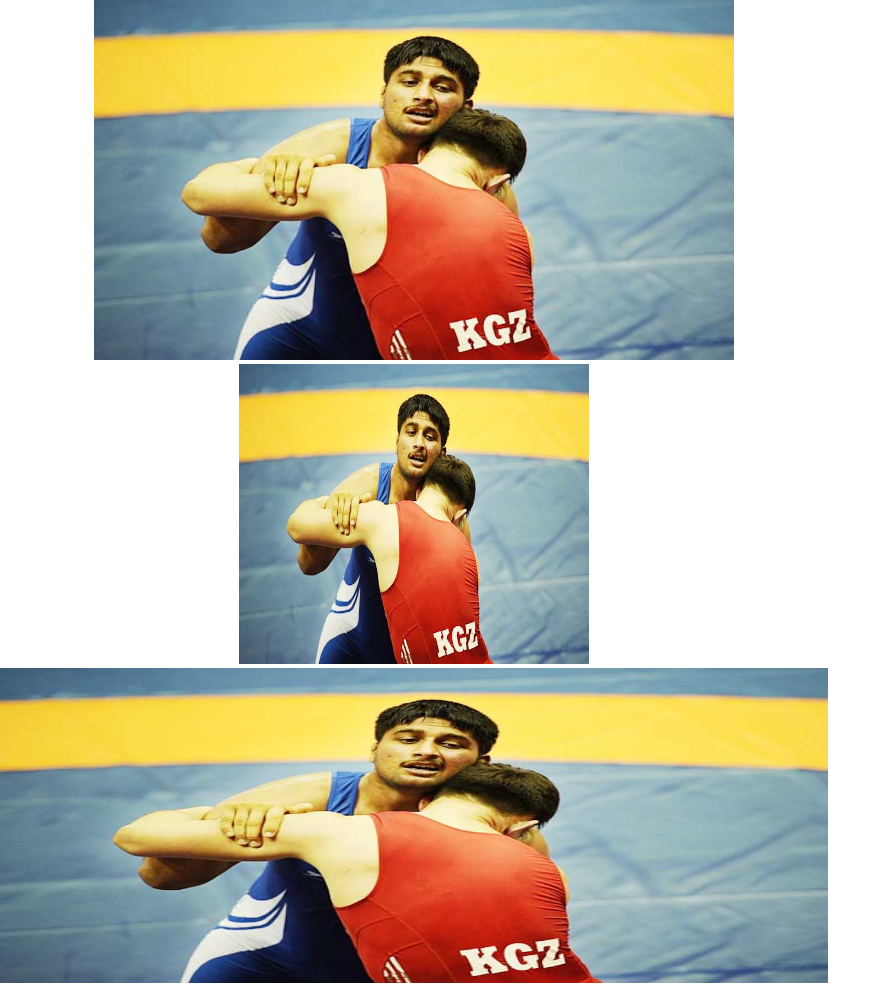
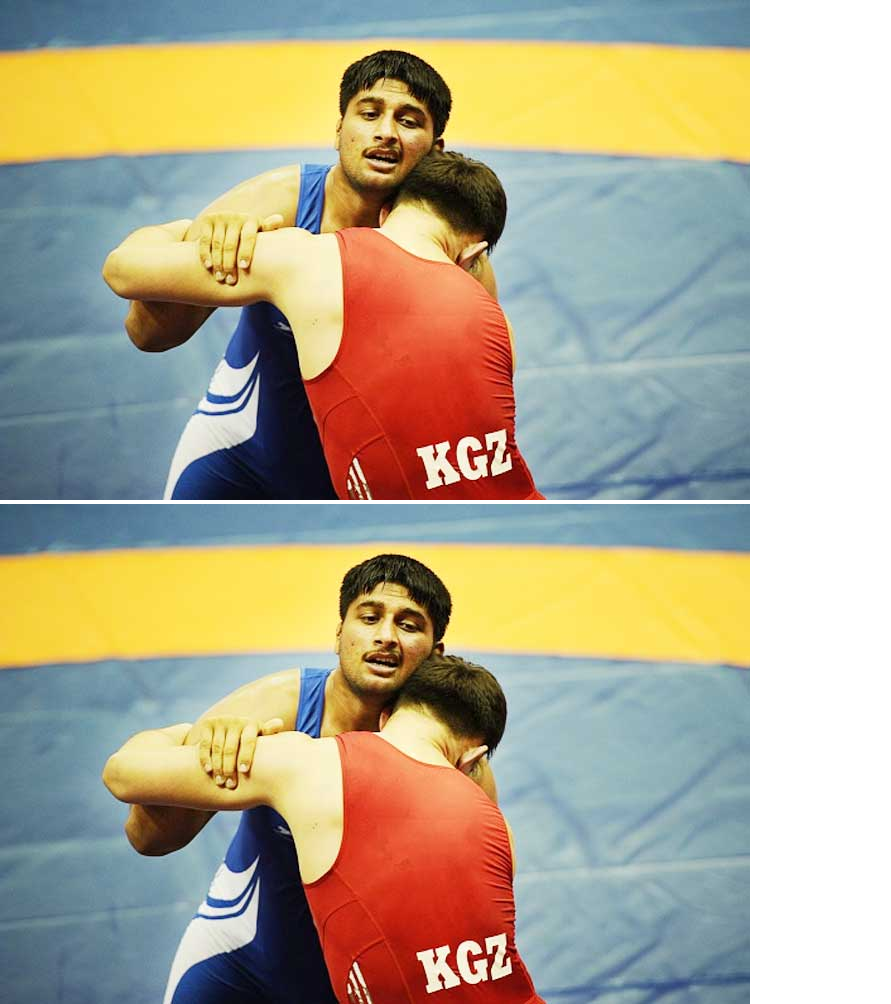
Before and after one commit to TeamRoarIndiaRio/first-repo, a plain HTML site: page index.html in a window 1280 px wide. Shown: the top 1004 px of the page, without its empty margins (0-891 px from the left). Drawn offline with Linux system fonts and the light colour scheme.

Commit message:
Update stylesheet.css

```diff
--- a/stylesheets/stylesheet.css
+++ b/stylesheets/stylesheet.css
@@ -6,3 +6,7 @@ body {
     vertical-align: middle;
     text-align: center;
     width: 100%; }
+img{
+    width: 100%;
+    height: 500px;
+}
```
